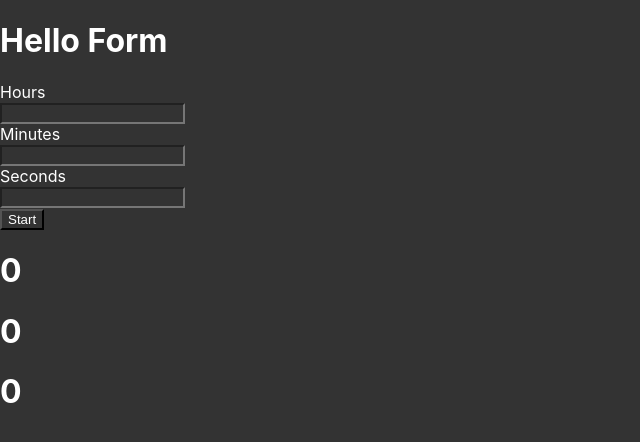
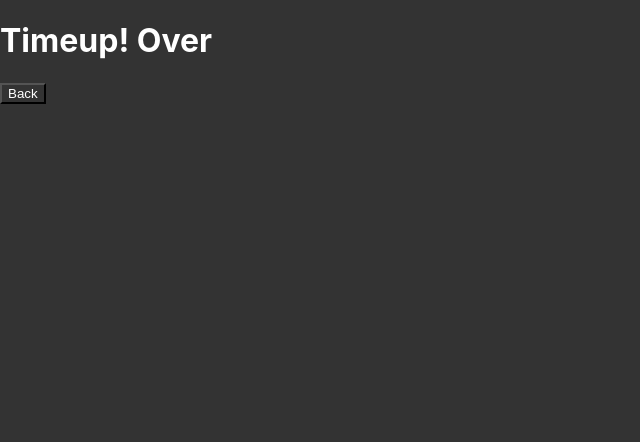
Before and after one commit to hiferli/timebomb, a React (Create React App) app: page / in a window 1280 px wide. Both pictures are taken after a click on the button "Start". Shown: the top 442 px of the page, without its empty margins (0-640 px from the left). Built offline with nearby package versions, Linux system fonts and the light colour scheme.

Commit message:
Creating a Timeup After Countdown

```diff
--- a/src/Pages/Timer.js
+++ b/src/Pages/Timer.js
@@ -4,6 +4,8 @@ export default function Timer(props) {
 	const [seconds, setSeconds] = useState(parseInt(props.seconds));
 	const [minutes, setMinutes] = useState(parseInt(props.minutes));
 	const [hours, setHours] = useState(parseInt(props.hours));
+
+	const [timeup, setTimeup] = useState(false);
 
 	const [totalTime, setTotalTime] = useState((parseInt(props.seconds) + (60 * parseInt(props.minutes)) + (60 * 60 * parseInt(props.hours))));
 
@@ -17,9 +19,10 @@ export default function Timer(props) {
 	}
 
 	useEffect(() => {
-		if(!totalTime){
+		if (!totalTime) {
 			console.log("Done Done Done!!!!")
-			props.setShowTimer(false);
+			setTimeup(true);
+			// props.setShowTimer(false);
 			return;
 		}
 
@@ -56,10 +59,23 @@ export default function Timer(props) {
 
 	return (
 		<div>
-			<button onClick={() => { props.setShowTimer(false) }}>Close</button>
-			<h1>{hours}</h1>
-			<h1>{minutes}</h1>
-			<h1>{seconds}</h1>
+			{
+				timeup ?
+
+					<div className="timeup">
+						<h1>Timeup! Over</h1>
+						<button onClick={() => { props.setShowTimer(false) }}>Back</button>
+					</div>
+
+					:
+
+					<div className="running">
+						<h1>{hours}</h1>
+						<h1>{minutes}</h1>
+						<h1>{seconds}</h1>
+						<button onClick={() => { props.setShowTimer(false) }}>Close</button>
+					</div>
+			}
 
 		</div>
 	)
```
